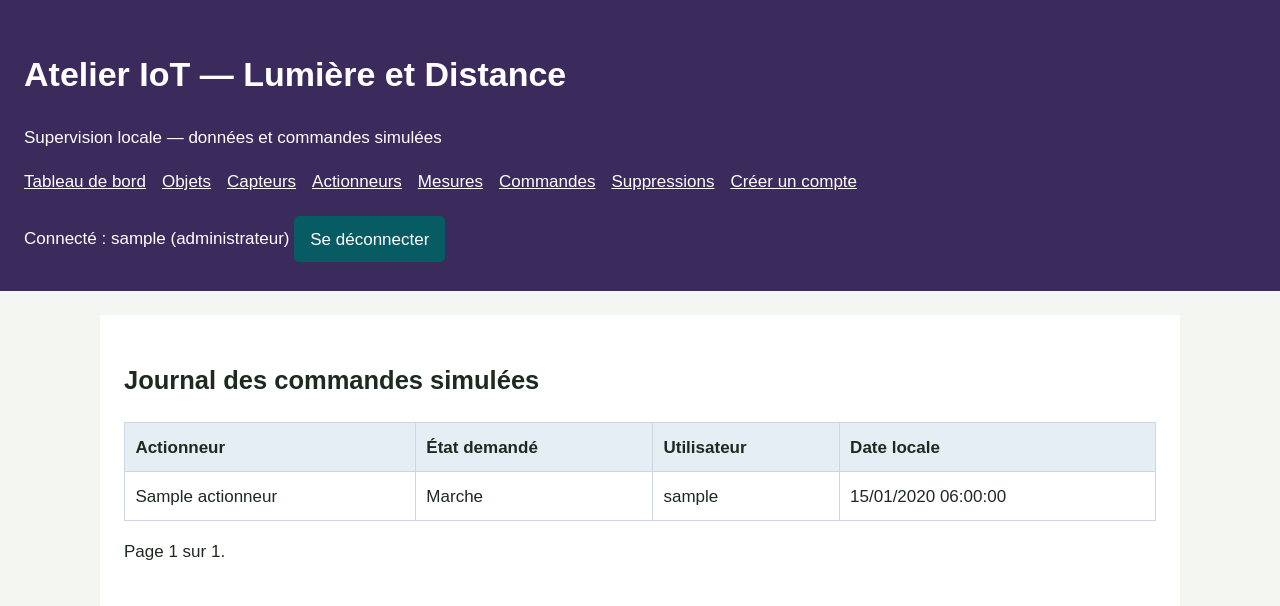
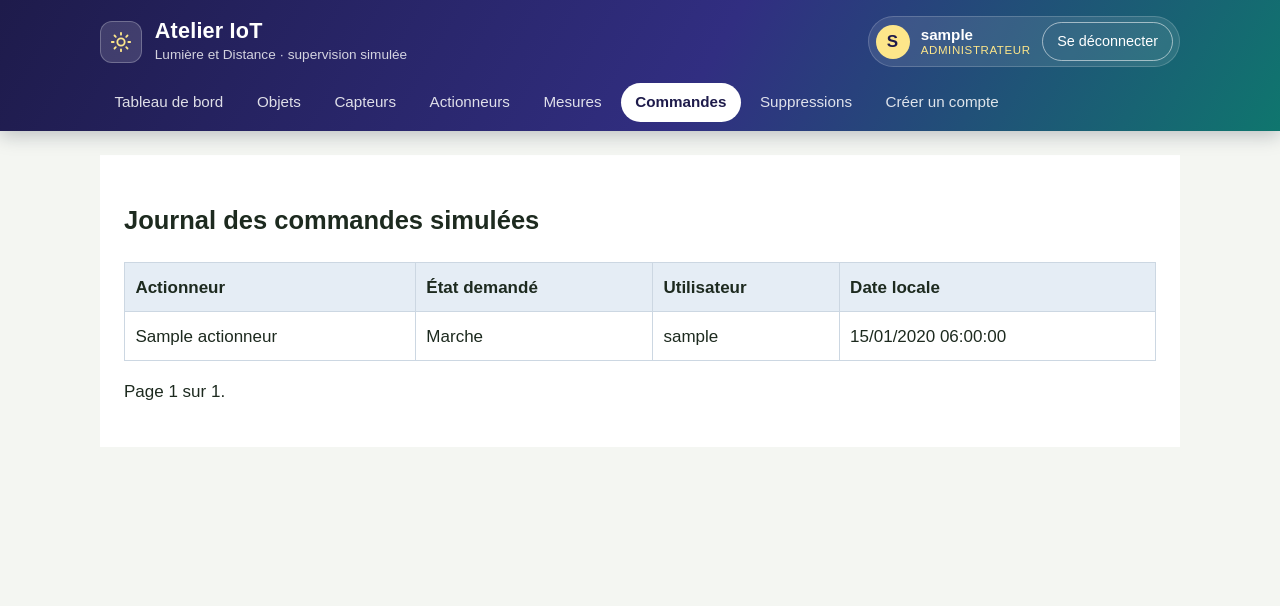
Before and after one commit to bazyomoyannick-wq/AtelierIoT, a Django app: page /journal/ in a window 1280 px wide. Shown: the top 606 px of the page. Run offline with Django 5.2, Linux system fonts and the light colour scheme; a user stored in the database is signed in; tables that the repository leaves empty hold one stand-in row (values such as "Sample post").

Commit message:
Personnalisation : en-tête moderne (onglets, rôle, logo)

```diff
--- a/static/style.css
+++ b/static/style.css
@@ -1,8 +1,5 @@
 * { box-sizing: border-box; }
 body { margin: 0; background: #f4f6f2; color: #1d2a1f; font: 17px/1.6 Arial, sans-serif; }
-header { background: #3b2a5c; color: white; padding: 1.5rem; }
-header a { color: #fff; }
-nav { display: flex; flex-wrap: wrap; gap: 1rem; margin-bottom: 1rem; }
 main { max-width: 1080px; margin: 1.5rem auto; padding: 1.5rem; background: white; }
 a { color: #0657a3; }
 input, select, textarea { display: block; width: 100%; max-width: 600px; padding: .6rem; font: inherit; }
@@ -20,3 +17,38 @@ code { font-size: .8rem; word-break: break-word; }
 .alerte, .errorlist { color: #a51624; font-weight: bold; }
 .aide { color: #4b5b4d; font-size: .95rem; }
 .bilan { font-size: 1.25rem; }
+
+
+.entete {
+  position: sticky; top: 0; z-index: 10;
+  background: linear-gradient(120deg, #1e1b4b 0%, #312e81 55%, #0f766e 100%);
+  color: #fff; padding: 1rem clamp(1rem, 4vw, 2.5rem) 0;
+  box-shadow: 0 4px 18px rgba(15, 23, 42, .25);
+}
+.entete a { color: inherit; text-decoration: none; }
+.entete-haut { display: flex; align-items: center; justify-content: space-between; gap: 1rem; flex-wrap: wrap; max-width: 1080px; margin: 0 auto; }
+.marque { display: flex; align-items: center; gap: .8rem; }
+.logo { display: grid; place-items: center; width: 42px; height: 42px; border-radius: 12px;
+  background: rgba(255,255,255,.14); border: 1px solid rgba(255,255,255,.25); color: #fde68a; }
+.marque-titre { display: block; font-size: 1.35rem; font-weight: 700; letter-spacing: .2px; line-height: 1.2; }
+.marque-sous { display: block; font-size: .85rem; opacity: .8; }
+.compte { display: flex; align-items: center; gap: .7rem; margin: 0;
+  background: rgba(255,255,255,.1); border: 1px solid rgba(255,255,255,.18); border-radius: 999px; padding: .3rem .35rem .3rem .4rem; }
+.avatar { display: grid; place-items: center; width: 34px; height: 34px; border-radius: 50%;
+  background: #fde68a; color: #1e1b4b; font-weight: 700; }
+.compte-info { display: flex; flex-direction: column; line-height: 1.15; }
+.compte-nom { font-weight: 600; font-size: .95rem; }
+.role { font-size: .72rem; text-transform: uppercase; letter-spacing: .6px; opacity: .85; }
+.role-admin { color: #fde68a; opacity: 1; }
+.btn-sortie { margin: 0; padding: .45rem .9rem; border-radius: 999px; font-size: .9rem;
+  background: transparent; border: 1px solid rgba(255,255,255,.55); color: #fff; }
+.btn-sortie:hover { background: #fff; color: #1e1b4b; }
+.onglets { display: flex; gap: .3rem; overflow-x: auto; max-width: 1080px; margin: 1rem auto 0; padding-bottom: .6rem; scrollbar-width: thin; }
+.onglets a { white-space: nowrap; padding: .45rem .9rem; border-radius: 999px; font-size: .95rem; opacity: .85; transition: background .15s, opacity .15s; }
+.onglets a:hover { background: rgba(255,255,255,.12); opacity: 1; }
+.onglets a.actif { background: #fff; color: #1e1b4b; opacity: 1; font-weight: 600; }
+.entete a:focus-visible, .btn-sortie:focus-visible { outline: 3px solid #fde68a; outline-offset: 2px; }
+@media (max-width: 600px) {
+  .marque-sous { display: none; }
+  .compte-info { display: none; }
+}
--- a/templates/base.html
+++ b/templates/base.html
@@ -8,27 +8,45 @@
   <link rel="stylesheet" href="{% static 'style.css' %}">
 </head>
 <body>
-  <header>
-    <h1>Atelier IoT — Lumière et Distance</h1>
-    <p>Supervision locale — données et commandes simulées</p>
+  <header class="entete">
+    <div class="entete-haut">
+      <a class="marque" href="{% url 'tableau' %}">
+        <span class="logo" aria-hidden="true">
+          <svg viewBox="0 0 24 24" width="22" height="22" fill="none" stroke="currentColor" stroke-width="2" stroke-linecap="round" stroke-linejoin="round"><circle cx="12" cy="12" r="4"/><path d="M12 2v2M12 20v2M4.9 4.9l1.4 1.4M17.7 17.7l1.4 1.4M2 12h2M20 12h2M4.9 19.1l1.4-1.4M17.7 6.3l1.4-1.4"/></svg>
+        </span>
+        <span>
+          <span class="marque-titre">Atelier IoT</span>
+          <span class="marque-sous">Lumière et Distance · supervision simulée</span>
+        </span>
+      </a>
+      {% if user.is_authenticated %}
+      <form class="compte" method="post" action="{% url 'logout' %}">
+        {% csrf_token %}
+        <span class="avatar" aria-hidden="true">{{ user.username|first|upper }}</span>
+        <span class="compte-info">
+          <span class="compte-nom">{{ user.username }}</span>
+          <span class="role {% if user.is_staff %}role-admin{% endif %}">{% if user.is_staff %}Administrateur{% else %}Utilisateur{% endif %}</span>
+        </span>
+        <button class="btn-sortie">Se déconnecter</button>
+      </form>
+      {% endif %}
+    </div>
     {% if user.is_authenticated %}
-    <nav aria-label="Navigation principale">
-      <a href="{% url 'tableau' %}">Tableau de bord</a>
-      <a href="{% url 'liste' 'objets' %}">Objets</a>
-      <a href="{% url 'liste' 'capteurs' %}">Capteurs</a>
-      <a href="{% url 'liste' 'actionneurs' %}">Actionneurs</a>
-      <a href="{% url 'mesures' %}">Mesures</a>
-      <a href="{% url 'journal' %}">Commandes</a>
+    {% url 'tableau' as u_tableau %}{% url 'liste' 'objets' as u_objets %}{% url 'liste' 'capteurs' as u_capteurs %}
+    {% url 'liste' 'actionneurs' as u_actionneurs %}{% url 'mesures' as u_mesures %}{% url 'journal' as u_journal %}
+    {% url 'suppressions' as u_suppr %}{% url 'inscription' as u_inscr %}
+    <nav class="onglets" aria-label="Navigation principale">
+      <a href="{{ u_tableau }}" {% if request.path == u_tableau %}class="actif" aria-current="page"{% endif %}>Tableau de bord</a>
+      <a href="{{ u_objets }}" {% if u_objets in request.path %}class="actif" aria-current="page"{% endif %}>Objets</a>
+      <a href="{{ u_capteurs }}" {% if u_capteurs in request.path %}class="actif" aria-current="page"{% endif %}>Capteurs</a>
+      <a href="{{ u_actionneurs }}" {% if u_actionneurs in request.path %}class="actif" aria-current="page"{% endif %}>Actionneurs</a>
+      <a href="{{ u_mesures }}" {% if request.path == u_mesures %}class="actif" aria-current="page"{% endif %}>Mesures</a>
+      <a href="{{ u_journal }}" {% if request.path == u_journal %}class="actif" aria-current="page"{% endif %}>Commandes</a>
       {% if user.is_staff %}
-      <a href="{% url 'suppressions' %}">Suppressions</a>
-      <a href="{% url 'inscription' %}">Créer un compte</a>
+      <a href="{{ u_suppr }}" {% if request.path == u_suppr %}class="actif" aria-current="page"{% endif %}>Suppressions</a>
+      <a href="{{ u_inscr }}" {% if request.path == u_inscr %}class="actif" aria-current="page"{% endif %}>Créer un compte</a>
       {% endif %}
     </nav>
-    <form method="post" action="{% url 'logout' %}">
-      {% csrf_token %}
-      <span>Connecté : {{ user.username }} ({% if user.is_staff %}administrateur{% else %}utilisateur{% endif %})</span>
-      <button>Se déconnecter</button>
-    </form>
     {% endif %}
   </header>
   <main>
```
